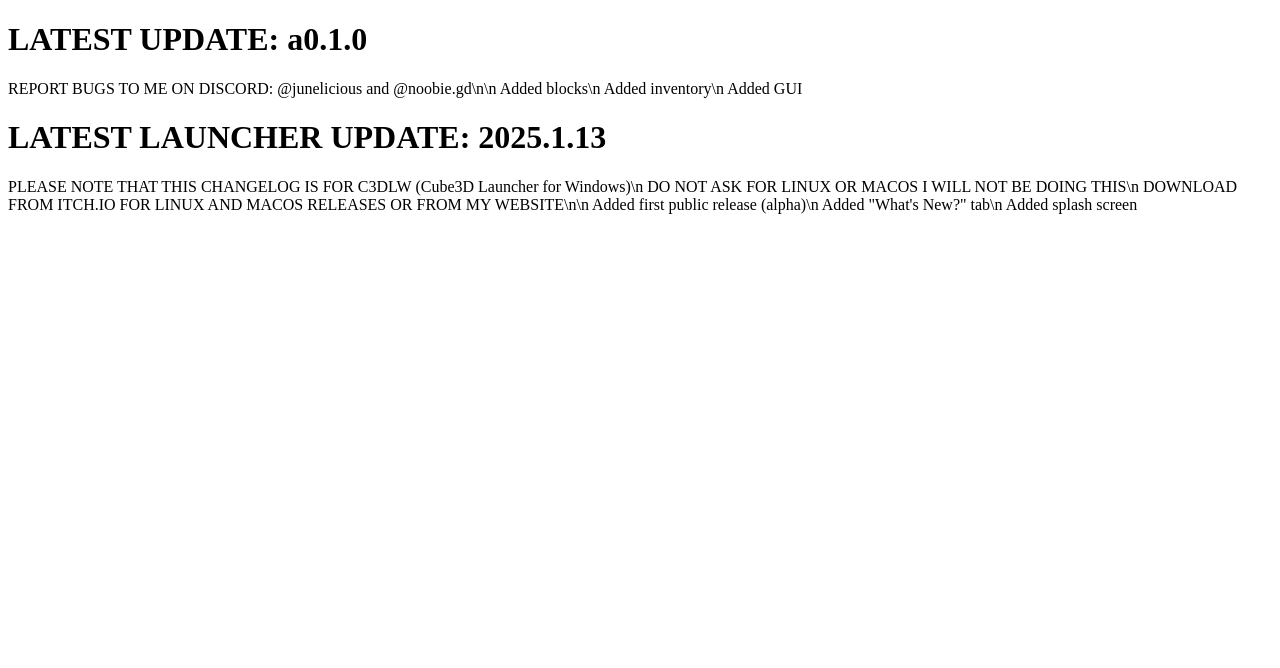
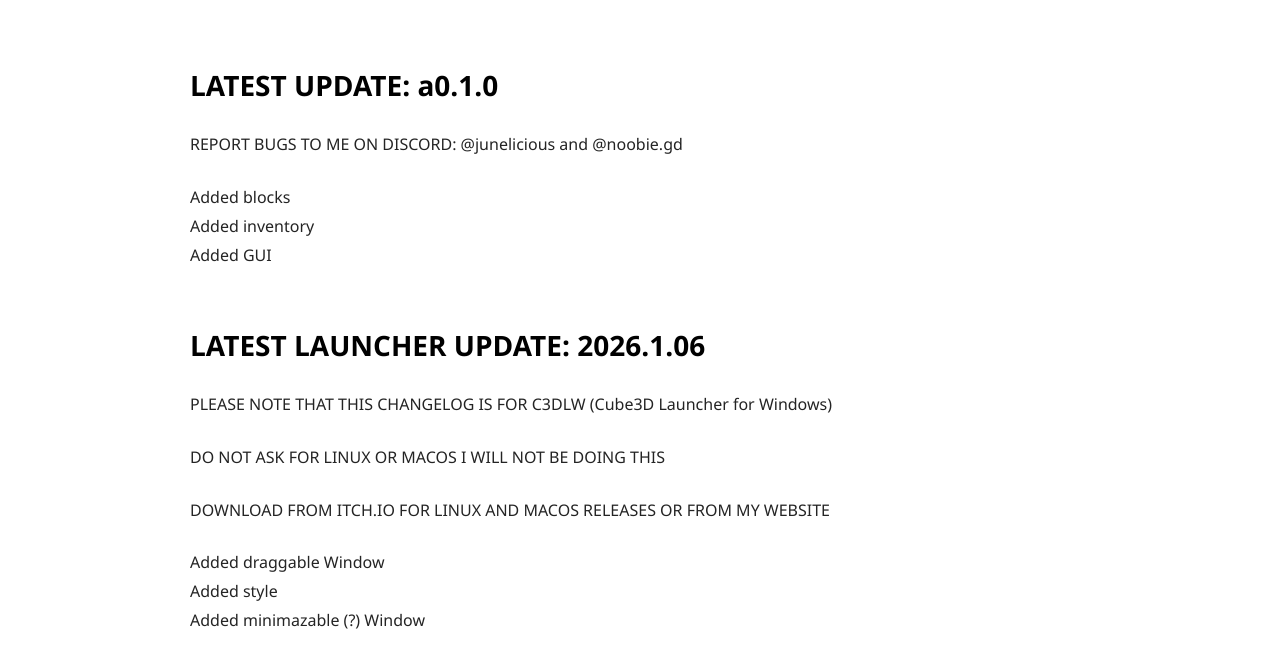
Before and after one commit to AveryLIVE/averylive.github.io, a plain HTML site: page c3d/whats-new.html in a window 1280 px wide. Drawn offline with Linux system fonts and the light colour scheme.

Commit message:
2026.1.06

```diff
--- /dev/null
+++ b/c3d/style.css
@@ -0,0 +1,26 @@
+body {
+    font-family: 'Segoe UI', -apple-system, BlinkMacSystemFont, 'Roboto', 'Helvetica Neue', sans-serif;
+    line-height: 1.8;
+    color: #242424;
+    max-width: 900px;
+    margin: 60px auto;
+    padding: 0 40px;
+    background-color: #ffffff;
+}
+
+h1 {
+    color: #000000;
+    font-weight: 700;
+    font-size: 28px;
+    margin-top: 50px;
+    margin-bottom: 20px;
+}
+
+p {
+    margin-bottom: 24px;
+}
+
+/* Specific blue for links if needed, or emphasized text */
+.highlight {
+    color: #0078d4;
+}
--- a/c3d/whats-new.html
+++ b/c3d/whats-new.html
@@ -6,31 +6,27 @@
         <title></title>
         <meta name="description" content="">
         <meta name="viewport" content="width=device-width, initial-scale=1">
-        <link rel="stylesheet" href="">
+        <link rel="stylesheet" href="style.css">
     </head>
     <body>
-        <h1><strong>
-            LATEST UPDATE: a0.1.0
-        </strong></h1>
+        <h1>LATEST UPDATE: a0.1.0</h1>
+        <p>REPORT BUGS TO ME ON DISCORD: @junelicious and @noobie.gd</p>
+
         <p>
-            REPORT BUGS TO ME ON DISCORD: @junelicious and @noobie.gd\n\n
-
-            Added blocks\n
-            Added inventory\n
+            Added blocks<br>
+            Added inventory<br>
             Added GUI
         </p>
 
-        <h1><strong>
-            LATEST LAUNCHER UPDATE: 2025.1.13
-        </strong></h1>
+        <h1>LATEST LAUNCHER UPDATE: 2026.1.06</h1>
+        <p>PLEASE NOTE THAT THIS CHANGELOG IS FOR C3DLW (Cube3D Launcher for Windows)</p>
+        <p>DO NOT ASK FOR LINUX OR MACOS I WILL NOT BE DOING THIS</p>
+        <p>DOWNLOAD FROM ITCH.IO FOR LINUX AND MACOS RELEASES OR FROM MY WEBSITE</p>
+
         <p>
-            PLEASE NOTE THAT THIS CHANGELOG IS FOR C3DLW (Cube3D Launcher for Windows)\n
-            DO NOT ASK FOR LINUX OR MACOS I WILL NOT BE DOING THIS\n
-            DOWNLOAD FROM ITCH.IO FOR LINUX AND MACOS RELEASES OR FROM MY WEBSITE\n\n
-
-            Added first public release (alpha)\n
-            Added "What's New?" tab\n
-            Added splash screen
+            Added draggable Window<br>
+            Added style<br>
+            Added minimazable (?) Window
         </p>
     </body>
 </html>
```
